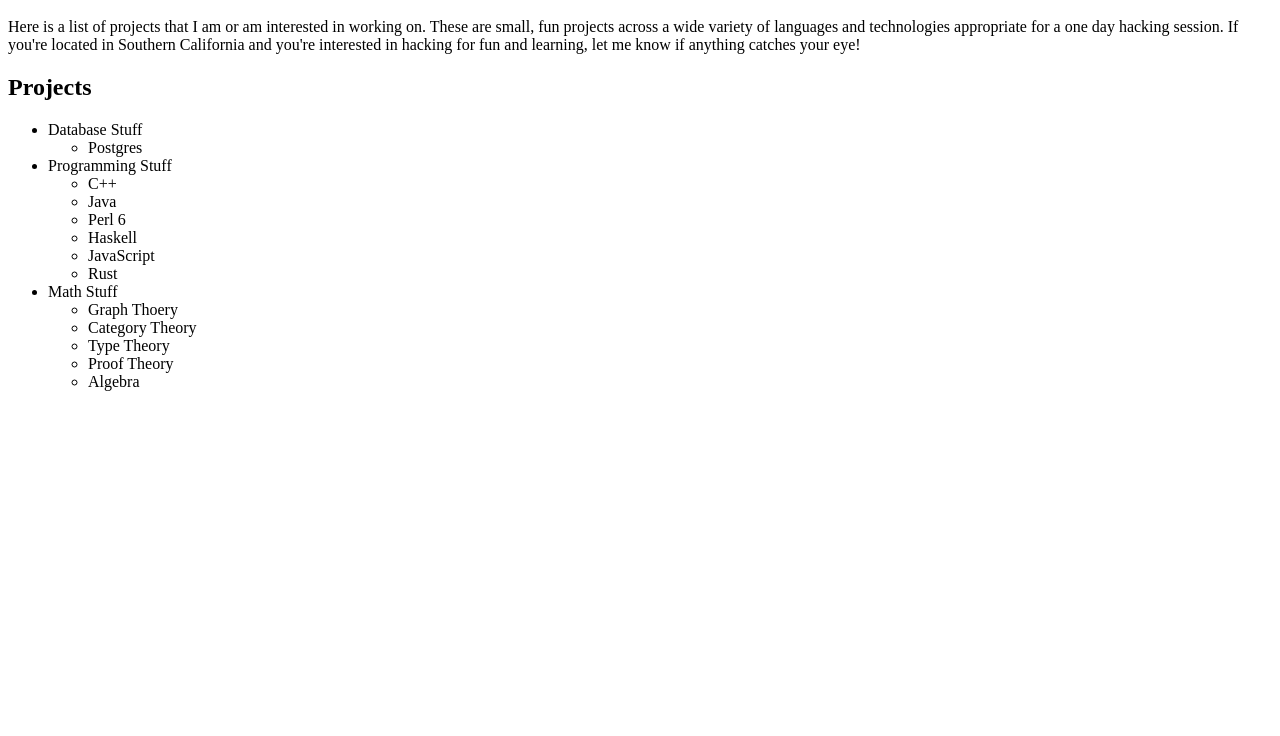
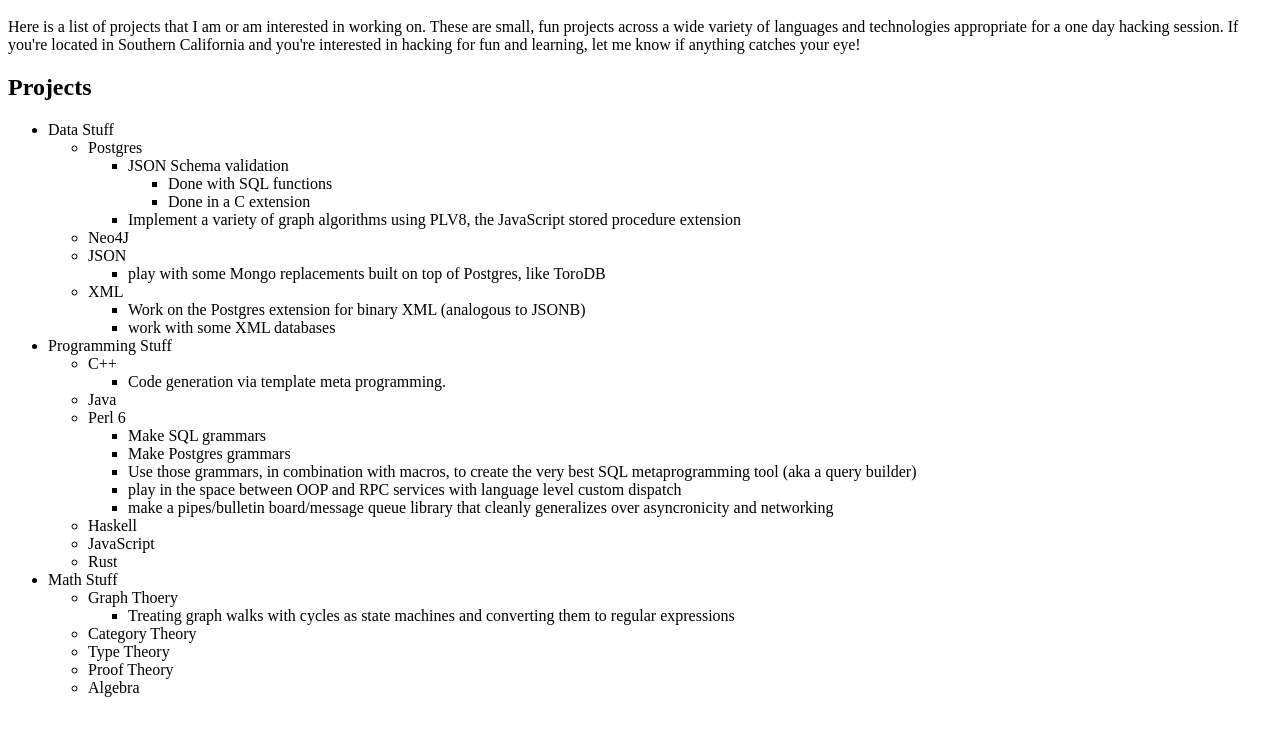
Before and after one commit to augustus-saunders/augustus-saunders.github.io, a plain HTML site: page index.html in a window 1280 px wide. Shown: the part 48-784 px from the top of the page. Drawn offline with Linux system fonts and the light colour scheme.

Commit message:
Adding in some projects and descriptions

```diff
--- a/index.html
+++ b/index.html
@@ -6,15 +6,30 @@
 <p>Here is a list of projects that I am or am interested in working on. These are small, fun projects across a wide variety of languages and technologies appropriate for a one day hacking session. If you're located in Southern California and you're interested in hacking for fun and learning, let me know if anything catches your eye!</p>
 <h2>Projects</h2>
 <ul>
-  <li>Database Stuff</li>
+  <li>Data Stuff</li>
     <ul>
       <li>Postgres</li>
+        <ul>
+          <li>JSON Schema validation</li>
+            <ul><li>Done with SQL functions</li><li>Done in a C extension</li></ul>
+          <li>Implement a variety of graph algorithms using PLV8, the JavaScript stored procedure extension</li>
+        </ul>
+      <li>Neo4J</li>
+      <li>JSON</li>
+        <ul><li>play with some Mongo replacements built on top of Postgres, like ToroDB</li></ul>
+      <li>XML</li>
+        <ul><li>Work on the Postgres extension for binary XML (analogous to JSONB)</li><li>work with some XML databases</li></ul>
     </ul>
   <li>Programming Stuff</li>
     <ul>
       <li>C++</li>
+        <ul>
+          <li>Code generation via template meta programming.</li>
+        </ul>
       <li>Java</li>
       <li>Perl 6</li>
+        <ul><li>Make SQL grammars</li><li>Make Postgres grammars</li><li>Use those grammars, in combination with macros, to create the very best SQL metaprogramming tool (aka a query builder)</li></ul>
+        <ul><li>play in the space between OOP and RPC services with language level custom dispatch</li><li>make a pipes/bulletin board/message queue library that cleanly generalizes over asyncronicity and networking</li></ul>
       <li>Haskell</li>
       <li>JavaScript</li>
       <li>Rust</li>
@@ -22,6 +37,7 @@
   <li>Math Stuff</li>
     <ul>
       <li>Graph Thoery</li>
+        <ul><li>Treating graph walks with cycles as state machines and converting them to regular expressions</li></ul>
       <li>Category Theory</li>
       <li>Type Theory</li>
       <li>Proof Theory</li>
```
